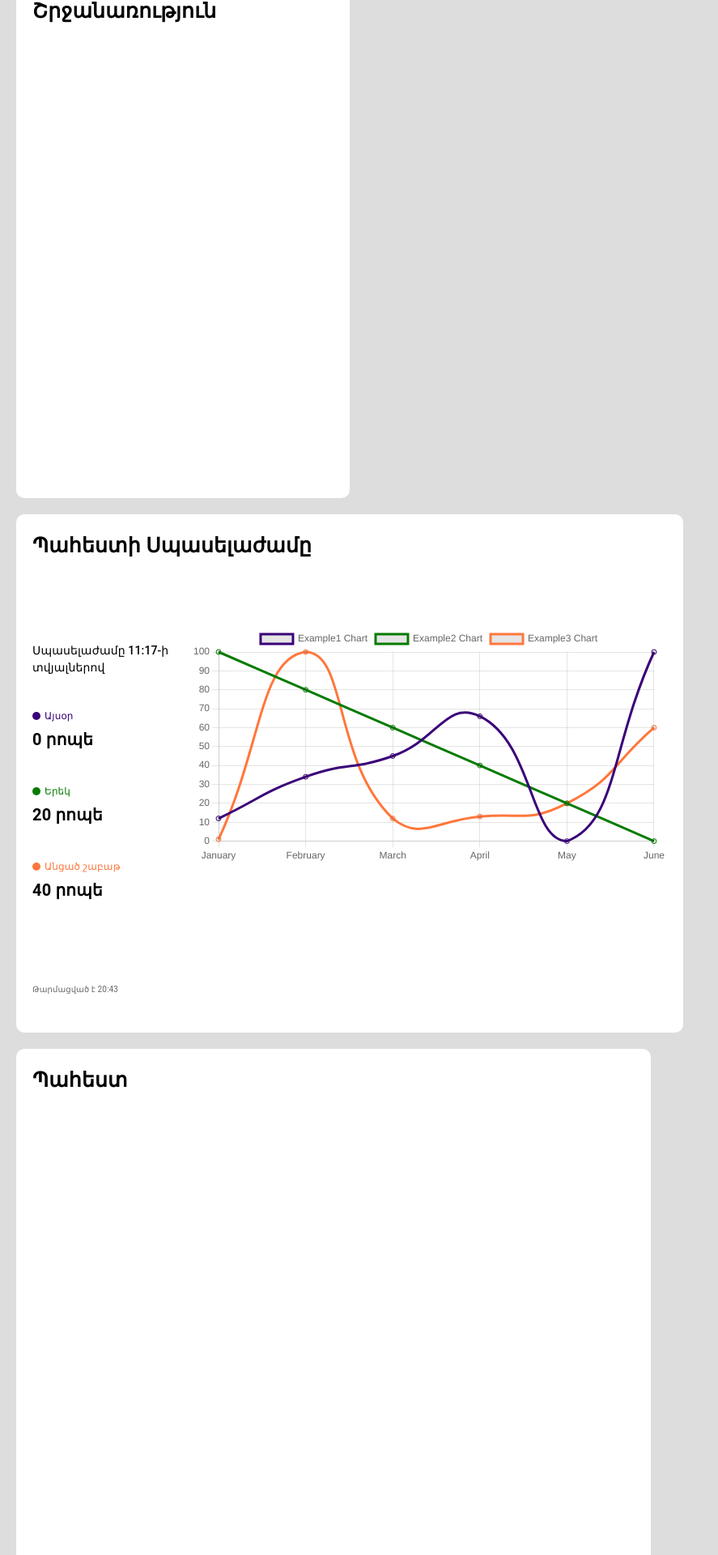
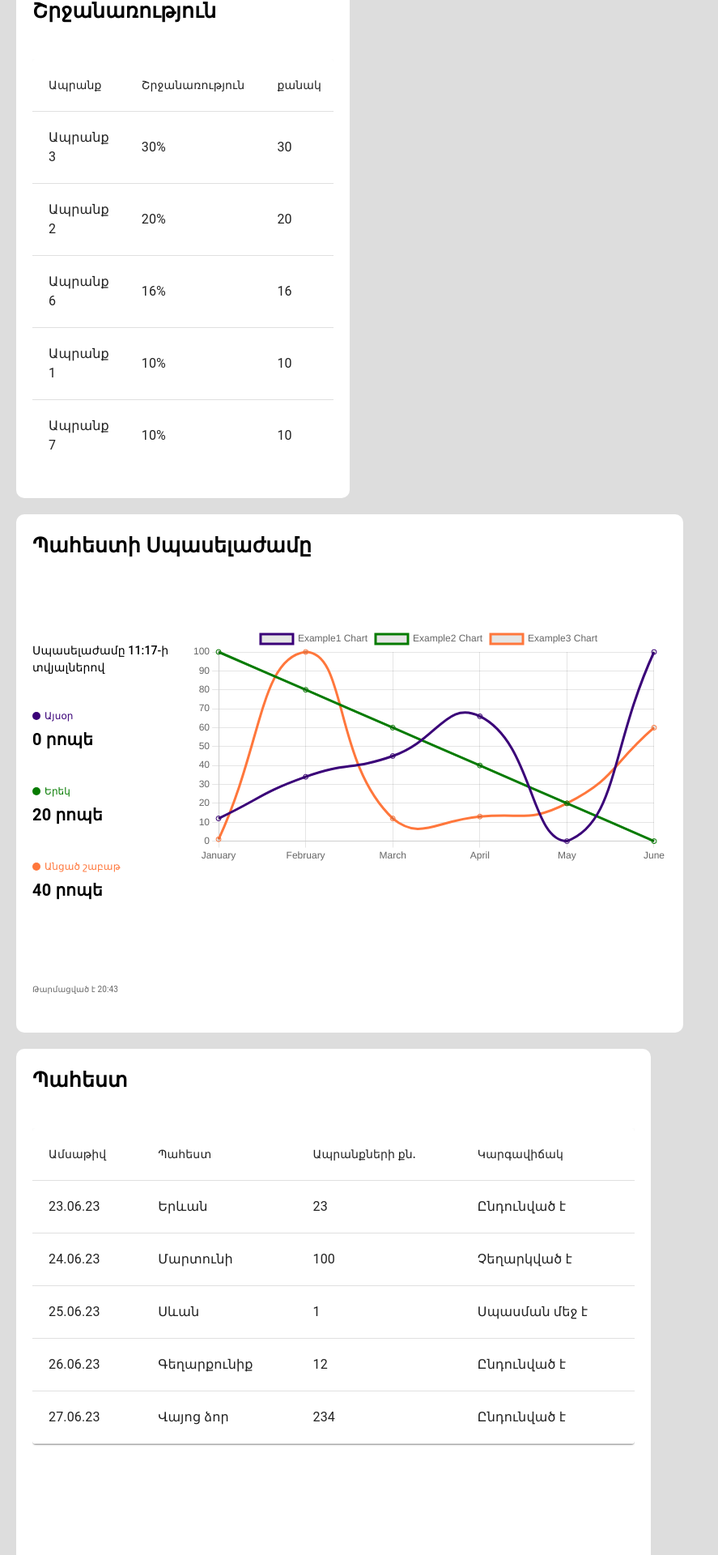
Before and after one commit to Narek20/alpha-admin-FE, a React (Create React App) app: page / in a window 1280 px wide. Shown: the part 3415-5335 px from the top of the page at 81% size, without its empty margins (0-887 px from the left). Built offline with nearby package versions, Linux system fonts and the light colour scheme.

Commit message:
added turnover and supplies sections

```diff
--- a/src/components/features/Supplies/index.tsx
+++ b/src/components/features/Supplies/index.tsx
@@ -1,15 +1,55 @@
 import { FC } from 'react'
 import { Box } from '@mui/material'
 import SectionHeader from '@shared/SectionTitle'
+import TableComponent from '@shared/Table'
 
 import styles from './styles.module.scss'
 
 interface IProps {}
 
+const supplies = [
+  {
+    date: '23.06.23',
+    storage: 'Երևան',
+    qty: 23,
+    status: 'Ընդունված է',
+  },
+  {
+    date: '24.06.23',
+    storage: 'Մարտունի',
+    qty: 100,
+    status: 'Չեղարկված է',
+  },
+  {
+    date: '25.06.23',
+    storage: 'Սևան',
+    qty: 1,
+    status: 'Սպասման մեջ է',
+  },
+  {
+    date: '26.06.23',
+    storage: 'Գեղարքունիք',
+    qty: 12,
+    status: 'Ընդունված է',
+  },
+  {
+    date: '27.06.23',
+    storage: 'Վայոց ձոր',
+    qty: 234,
+    status: 'Ընդունված է',
+  },
+]
+
 const Supplies: FC<IProps> = () => {
   return (
     <Box className={styles.supplies}>
       <SectionHeader title="Պահեստ" />
+      <Box className={styles.tableContainer}>
+        <TableComponent
+          data={supplies}
+          columns={['Ամսաթիվ', 'Պահեստ', 'Ապրանքների քն․', 'Կարգավիճակ']}
+        />
+      </Box>
     </Box>
   )
 }
--- a/src/components/features/Supplies/styles.module.scss
+++ b/src/components/features/Supplies/styles.module.scss
@@ -4,4 +4,11 @@
   border-radius: 10px;
   padding: 20px;
   width: 60%;
+
+  .tableContainer {
+    margin-top: 40px;
+    overflow-y: scroll;
+    height: 500px;
+    width: 100%;
+  }
 }
--- a/src/components/features/Turnover/index.tsx
+++ b/src/components/features/Turnover/index.tsx
@@ -1,15 +1,69 @@
-import { FC } from 'react'
 import { Box } from '@mui/material'
 import SectionHeader from '@shared/SectionTitle'
+import TableComponent from '@shared/Table'
 
 import styles from './styles.module.scss'
 
-interface IProps {}
+const turnovers = [
+  {
+    name: 'Ապրանք 1',
+    turnover: '10%',
+    qty: 10,
+  },
+  {
+    name: 'Ապրանք 2',
+    turnover: '20%',
+    qty: 20,
+  },
+  {
+    name: 'Ապրանք 3',
+    turnover: '30%',
+    qty: 30,
+  },
+  {
+    name: 'Ապրանք 4',
+    turnover: '2%',
+    qty: 2,
+  },
+  {
+    name: 'Ապրանք 5',
+    turnover: '12%',
+    qty: 2,
+  },
+  {
+    name: 'Ապրանք 6',
+    turnover: '16%',
+    qty: 16,
+  },
+  {
+    name: 'Ապրանք 7',
+    turnover: '10%',
+    qty: 10,
+  },
+  {
+    name: 'Ապրանք 8',
+    turnover: '5%',
+    qty: 5,
+  },
+  {
+    name: 'Ապրանք 9',
+    turnover: '5%',
+    qty: 5,
+  },
+]
 
-const Turnover: FC<IProps> = () => {
+const Turnover = () => {
   return (
     <Box className={styles.turnover}>
       <SectionHeader title="Շրջանառություն" />
+      <Box className={styles.tableContainer}>
+        <TableComponent
+          data={turnovers.sort(
+            (turnover, nextTurnover) => nextTurnover.qty - turnover.qty
+          )}
+          columns={['Ապրանք', 'Շրջանառություն', 'քանակ']}
+        />
+      </Box>
     </Box>
   )
 }
--- a/src/components/features/Turnover/styles.module.scss
+++ b/src/components/features/Turnover/styles.module.scss
@@ -4,4 +4,11 @@
   border-radius: 10px;
   padding: 20px;
   width: 30%;
+
+  .tableContainer {
+    margin-top: 40px;
+    overflow-y: scroll;
+    height: 500px;
+    width: 100%;
+  }
 }
--- /dev/null
+++ b/src/components/shared/Table/index.tsx
@@ -0,0 +1,58 @@
+import { FC } from 'react'
+import Paper from '@mui/material/Paper'
+import {
+  Table,
+  TableRow,
+  TableBody,
+  TableCell,
+  TableHead,
+  TableContainer,
+  Typography,
+} from '@mui/material'
+
+import styles from './styles.module.scss'
+
+interface IProps {
+  data: Array<{ [key: string]: string | number }>
+  columns: string[]
+}
+
+const TableComponent: FC<IProps> = ({ data, columns }) => {
+  const keys = Object.keys(data[0])
+
+  return (
+    <TableContainer component={Paper}>
+      <Table className={styles.table} size="small" aria-label="a dense table">
+        <TableHead>
+          <TableRow>
+            {columns.map((key) => (
+              <TableCell align="left">{key}</TableCell>
+            ))}
+          </TableRow>
+        </TableHead>
+        <TableBody>
+          {data.map((data) => (
+            <TableRow
+              key={data.name}
+              sx={{ padding: 20 }}
+              className={styles.bodyRow}
+            >
+              {keys.map((key: string) => (
+                <TableCell
+                  className={styles.bodyCell}
+                  component="th"
+                  scope="row"
+                  align="left"
+                >
+                  <Typography className={styles.data}>{data[key]}</Typography>
+                </TableCell>
+              ))}
+            </TableRow>
+          ))}
+        </TableBody>
+      </Table>
+    </TableContainer>
+  )
+}
+
+export default TableComponent
--- /dev/null
+++ b/src/components/shared/Table/styles.module.scss
@@ -0,0 +1,20 @@
+.table {
+  width: 100%;
+
+  tr {
+  }
+
+  th {
+    padding: 20px;
+
+    .data {
+      // width: 100px;
+      // text-overflow: ellipsis;
+      // display: -webkit-box;
+      // overflow-wrap: break-word;
+      // -webkit-line-clamp: 1;
+      // -webkit-box-orient: vertical;
+      // overflow: hidden;
+    }
+  }
+}
--- /dev/null
+++ b/src/types/Turnover/types.ts
@@ -0,0 +1,5 @@
+export type TurnoverType = {
+  name: string
+  turnover: string
+  qty: number
+}
```
Also changed, not shown: src/utils/Table/constants.ts (added, +23 -0 lines).
